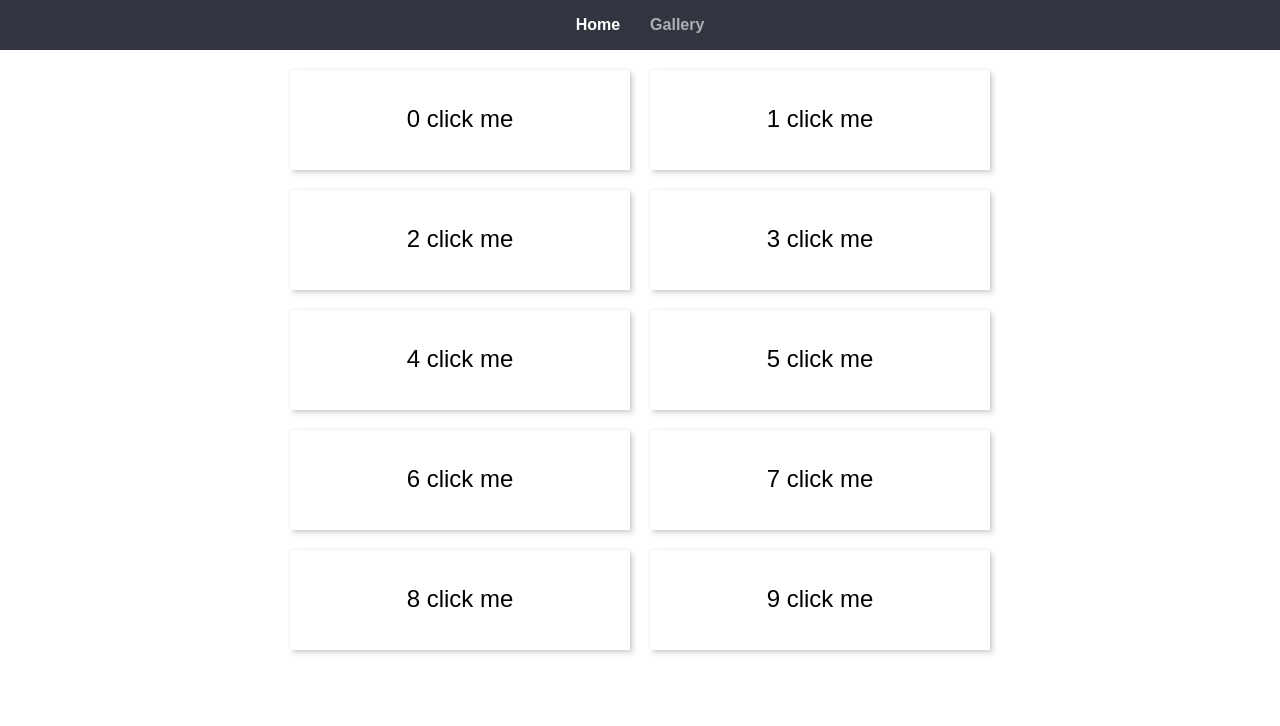
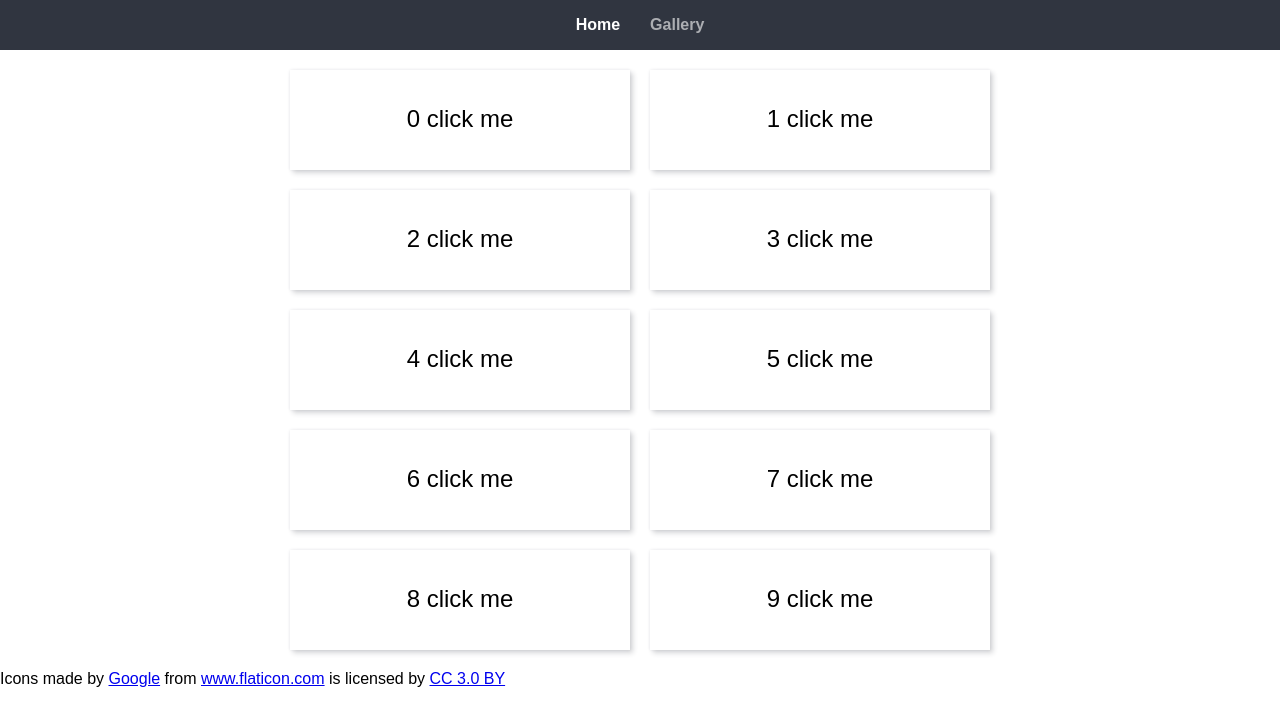
Before and after one commit to Wesss/webpage-gallery, a React app: page /gallery in a window 1280 px wide. Shown: the top 726 px of the page. Built offline with nearby package versions, Linux system fonts and the light colour scheme.

Commit message:
svg draft

```diff
--- a/package.json
+++ b/package.json
@@ -34,12 +34,13 @@
     "prop-types": "^15.7.2",
     "react": "^16.5.2",
     "react-dom": "^16.5.2",
+    "react-router-dom": "^5.0.0",
+    "react-svg-loader": "^2.1.0",
     "sinon": "^7.3.1",
     "style-loader": "^0.23.0",
     "webpack": "^4.29.6",
     "webpack-cli": "^3.3.0",
-    "webpack-dev-server": "^3.2.1",
-    "react-router-dom": "^5.0.0"
+    "webpack-dev-server": "^3.2.1"
   },
   "dependencies": {},
   "jest": {
--- a/src/app/App.js
+++ b/src/app/App.js
@@ -10,6 +10,26 @@ class App extends Component {
       <BrowserRouter>
         <Route exact path="/" component={Landing}/>
         <Route path="/gallery" component={Gallery}/>
+        <div>
+          <span> Icons made by </span>
+          <a href="https://www.flaticon.com/authors/google"
+            title="Google"
+            target="_blank">
+            Google
+          </a>
+          <span> from </span>
+          <a href="https://www.flaticon.com/"
+            title="Flaticon"
+            target="_blank">
+            www.flaticon.com
+          </a>
+          <span> is licensed by </span>
+          <a href="http://creativecommons.org/licenses/by/3.0/"
+            title="Creative Commons BY 3.0"
+            target="_blank">
+            CC 3.0 BY
+          </a>
+        </div>
       </BrowserRouter>
     );
   }
--- a/src/compose/ExhibitCard.css
+++ b/src/compose/ExhibitCard.css
@@ -7,7 +7,7 @@
 }
 
 .ExhibitCard:hover {
-  /* filter: opacity(80%); */
+  filter: opacity(80%);
 }
 
 .ExhibitCard-title {
--- a/src/compose/ExhibitCard.js
+++ b/src/compose/ExhibitCard.js
@@ -1,5 +1,8 @@
 import React, { Component } from "react";
+// import ExpandButton from 'icon/expand-button.svg';
 import './ExhibitCard.css';
+// <ExpandButton/>
+// <img src="expand-button.svg" alt="expand button"/>
 
 class ExhibitCard extends Component {
   render() {
--- a/webpack.config.js
+++ b/webpack.config.js
@@ -19,6 +19,20 @@ module.exports = {
       {
         test: /\.css$/,
         use: ["style-loader", "css-loader"]
+      },
+      {
+        test: /\.svg$/,
+        use: [
+          {
+            loader: "babel-loader"
+          },
+          {
+            loader: "react-svg-loader",
+            options: {
+              jsx: true
+            }
+          }
+        ]
       }
     ]
   },
```
Also changed, not shown: .babelrc, src/icon/expand-button.svg (added), 1 other file (tests, documents, lock files or other folders).
